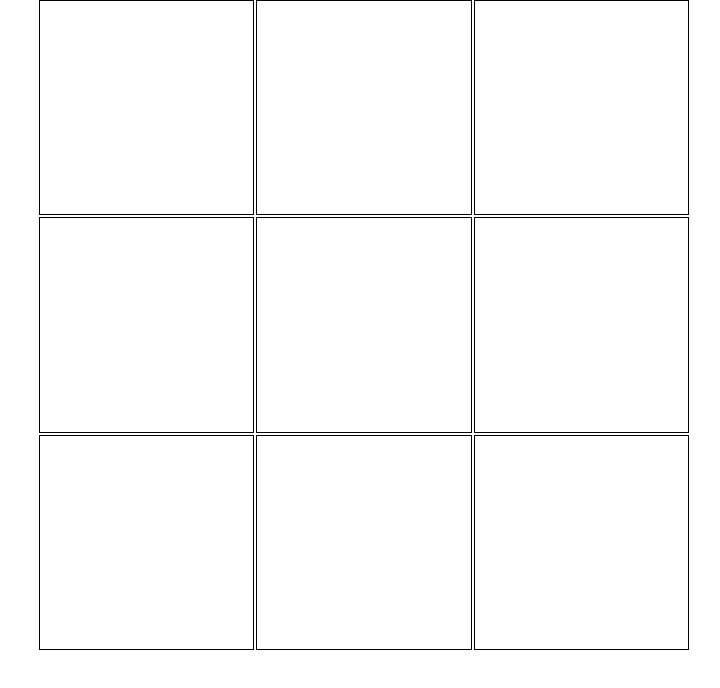
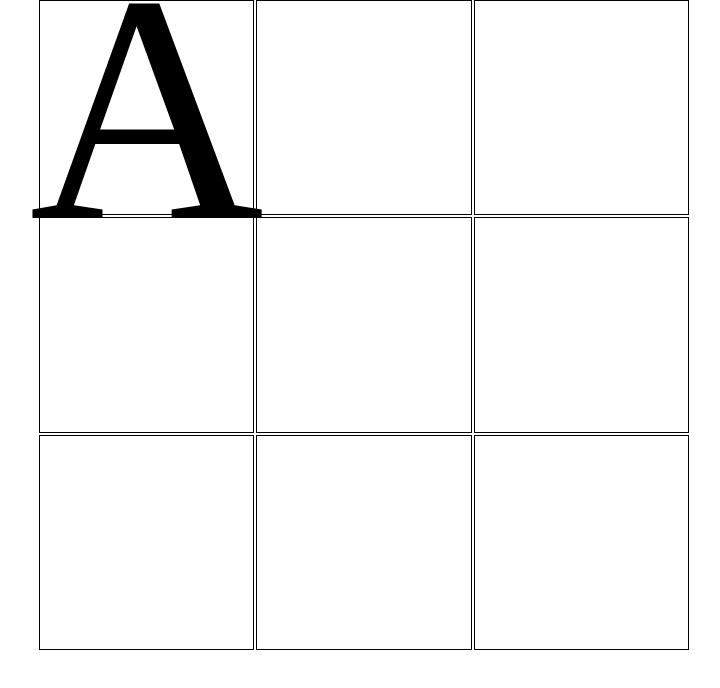
Before and after one commit to ablakey/boardgames, a website built with Parcel: page example/index.html in a window 1280 px wide. Shown: the whole page, without its empty margins (276-996 px from the left). Built offline with nearby package versions, Linux system fonts and the light colour scheme.

Commit message:
working scaled fonts

```diff
--- a/example/index.html
+++ b/example/index.html
@@ -10,7 +10,7 @@
   <body>
     <div class="top">
       <div class="board">
-        <div class="cell"></div>
+        <div class="cell"><div class="inner">A</div></div>
         <div class="cell"></div>
         <div class="cell"></div>
         <div class="cell"></div>
--- a/example/styles.css
+++ b/example/styles.css
@@ -14,7 +14,17 @@
 }
 
 .cell {
+  aspect-ratio: 1/1;
   border: 1px solid black;
+  display: flex;
+  justify-content: center;
+  align-items: center;
+}
+
+.inner {
+  font-size: calc(min(10vw, 10vh - 15px) * 5);
+  position: absolute;
+  /* animation: color_change 1s infinite alternate; */
 }
 
 .bottom {
@@ -33,3 +43,12 @@ body {
 * {
   box-sizing: border-box;
 }
+
+@keyframes color_change {
+  from {
+    font-size: 12pt;
+  }
+  to {
+    font-size: 44pt;
+  }
+}
```
